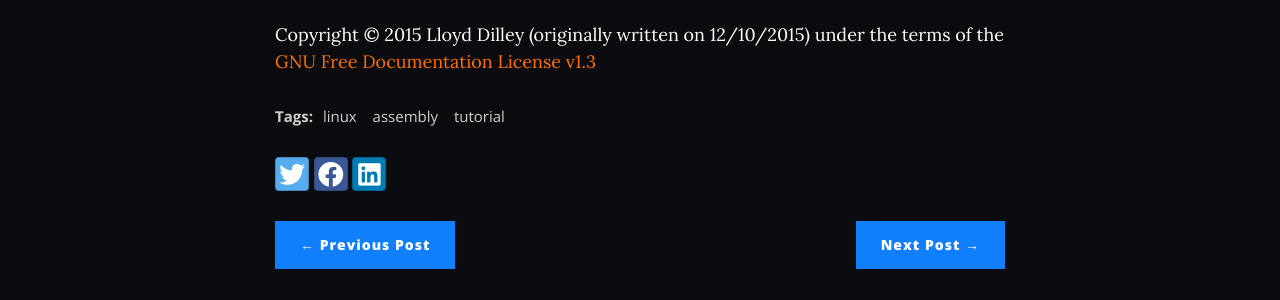
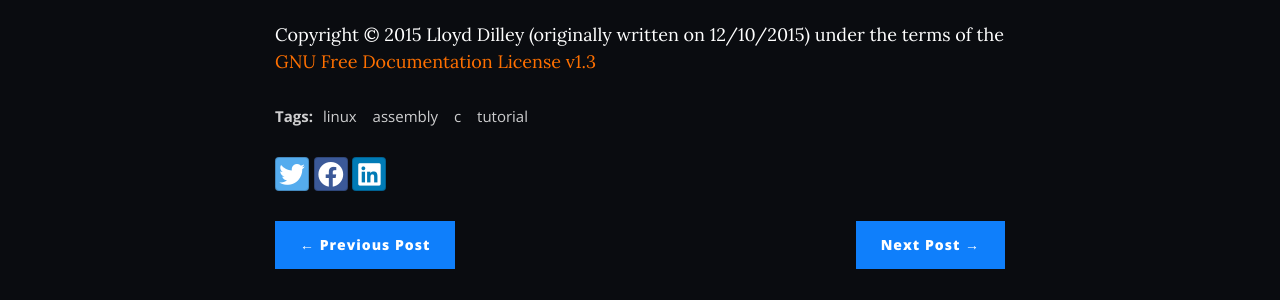
Before and after one commit to ldilley/ldilley.github.io, a Jekyll site: the page built from _posts/2022-04-30-linux-x86-64-assembly-tutorial-2.md, in a window 1280 px wide and 900 px high, scrolled down 10065 px. Shown: the part 378-678 px from the top of the window. Built offline with Jekyll 4.4.1, drawn with Linux system fonts in a browser that asks for light colours; nearby versions of some CDN libraries; comment, search, counter and statistics services are not loaded.

```diff
--- a/_posts/2022-04-30-linux-x86-64-assembly-tutorial-2.md
+++ b/_posts/2022-04-30-linux-x86-64-assembly-tutorial-2.md
@@ -1,7 +1,7 @@
 ---
 layout: post
 title: Linux x86-64 Assembly Tutorial (part 2)
-tags: [linux, assembly, tutorial]
+tags: [linux, assembly, c, tutorial]
 comments: true
 ---
 
```
Also changed, not shown: _posts/2023-03-02-java-arguments.md (+1 -1 lines).
